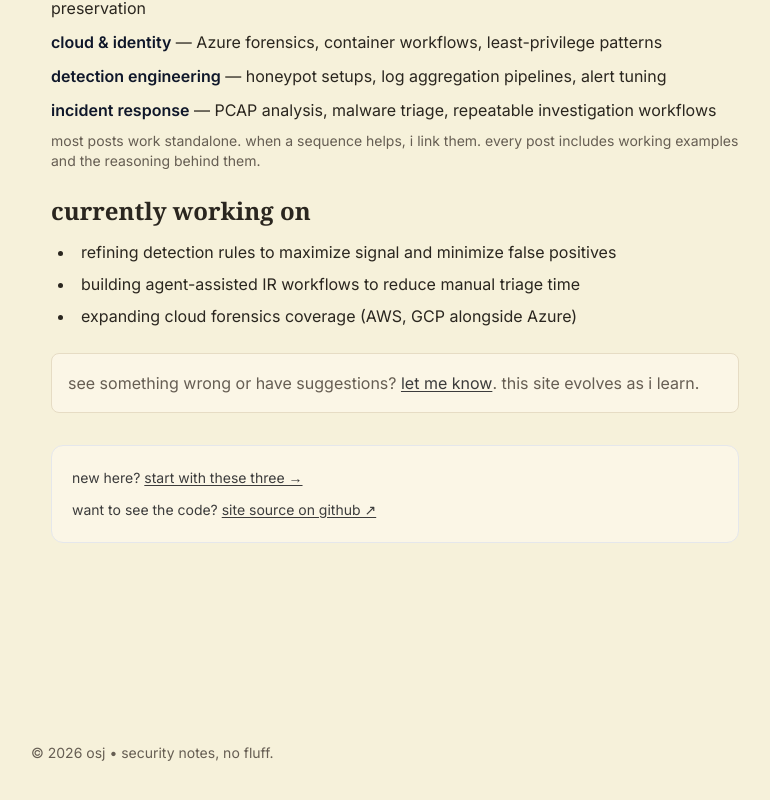
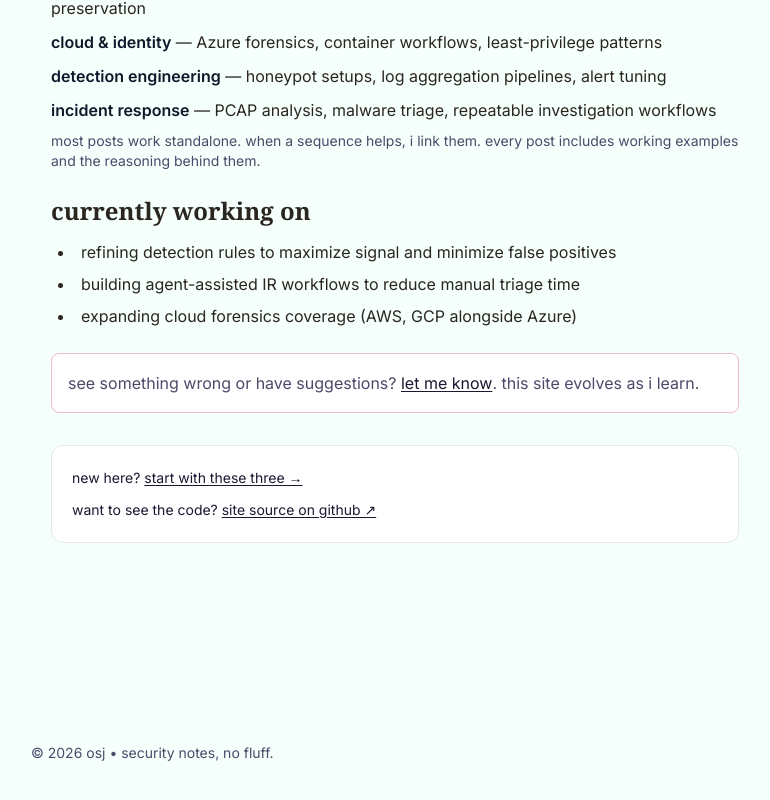
Before and after one commit to heyosj/heyosj-portfolio, a Next.js app: page /about in a window 1280 px wide. Shown: the part 834-1634 px from the top of the page, without its empty margins (245-1015 px from the left). Built offline with nearby package versions, Linux system fonts and the light colour scheme; no server answers.

Commit message:
Adopt neon Miami palette

```diff
--- a/app/globals.css
+++ b/app/globals.css
@@ -4,29 +4,34 @@
 @tailwind components;
 @tailwind utilities;
 
-/* Warm Kindle-like palette */
+/* Retro Miami palette */
 :root{
-  --paper:   #f6f1da;
-  --card:    #fbf6e6;
-  --border:  #e6dcc4;
-  --ink:     #3c3c3c;
-  --subtext: #665e53;
-  --accent:  #c77d54;
-  --accent-600:#a9653e;
-  --hover-accent:#f7e8c9;
+  --paper:   #f5fffb;
+  --card:    #ffffff;
+  --border:  #f3b7d7;
+  --ink:     #1a1730;
+  --subtext: #4b4a6a;
+  --accent:  #ff3fd3;
+  --accent-600:#ff1fbf;
+  --hover-accent:#ffe9f6;
+  --page-bg: var(--paper);
   /* light mode */
-  --latest-badge-bg: rgba(155, 122, 255, 0.16);
-  --latest-badge-fg: var(--ink);
-  --latest-badge-border: rgba(155, 122, 255, 0.45);
-  --latest-badge-glow: rgba(155, 122, 255, 0.18);
-  --featured-badge-bg: rgba(19, 217, 131, 0.16);
-  --featured-badge-fg: #0c5a40;
-  --featured-badge-border: rgba(19, 217, 131, 0.45);
-  --featured-badge-glow: rgba(19, 217, 131, 0.25);
+  --latest-badge-bg: rgba(0, 230, 240, 0.22);
+  --latest-badge-fg: #0e2230;
+  --latest-badge-border: rgba(0, 230, 240, 0.6);
+  --latest-badge-glow: rgba(0, 230, 240, 0.3);
+  --featured-badge-bg: rgba(255, 63, 211, 0.22);
+  --featured-badge-fg: #3a0f2a;
+  --featured-badge-border: rgba(255, 63, 211, 0.6);
+  --featured-badge-glow: rgba(255, 63, 211, 0.3);
 }
 
-html, body { height: 100%; }
-body { background: var(--paper); color: var(--ink); -webkit-font-smoothing: antialiased; }
+html, body { min-height: 100%; }
+body {
+  background: var(--page-bg, var(--paper));
+  color: var(--ink);
+  -webkit-font-smoothing: antialiased;
+}
 
 a { color: var(--ink); }
 a:hover { color: var(--accent-600); }
@@ -202,21 +207,24 @@ article a {
 }
 
 .dark {
-  --paper: #2b2b2b;       /* soft grey background */
-  --card: #3a3a3a;        /* card grey */
-  --border: #4a4a4a;
-  --ink: #d1d1d1;         /* text */
-  --subtext: #9a9a9a;
-  --accent: #c77d54;      /* keep accent */
+  --paper: #0b1024;
+  --card: #111a36;
+  --border: #28355a;
+  --ink: #f4f7ff;
+  --subtext: #b8c4e6;
+  --accent: #ff3fd3;
+  --accent-600: #ff1fbf;
+  --hover-accent: #1b2a4f;
+  --page-bg: var(--paper);
   /* dark mode */
-  --latest-badge-bg: rgba(178, 148, 255, 0.22);
+  --latest-badge-bg: rgba(0, 255, 242, 0.2);
   --latest-badge-fg: var(--ink);
-  --latest-badge-border: rgba(178, 148, 255, 0.55);
-  --latest-badge-glow: rgba(178, 148, 255, 0.3);
-  --featured-badge-bg: rgba(20, 255, 153, 0.18);
-  --featured-badge-fg: #bfffe3;
-  --featured-badge-border: rgba(20, 255, 153, 0.60);
-  --featured-badge-glow: rgba(20, 255, 153, 0.35);
+  --latest-badge-border: rgba(0, 255, 242, 0.55);
+  --latest-badge-glow: rgba(0, 255, 242, 0.35);
+  --featured-badge-bg: rgba(255, 63, 211, 0.22);
+  --featured-badge-fg: #ffe3f4;
+  --featured-badge-border: rgba(255, 63, 211, 0.6);
+  --featured-badge-glow: rgba(255, 63, 211, 0.4);
 }
 
 ::selection { background: var(--accent, #c77d54); color: #fff; }
```
